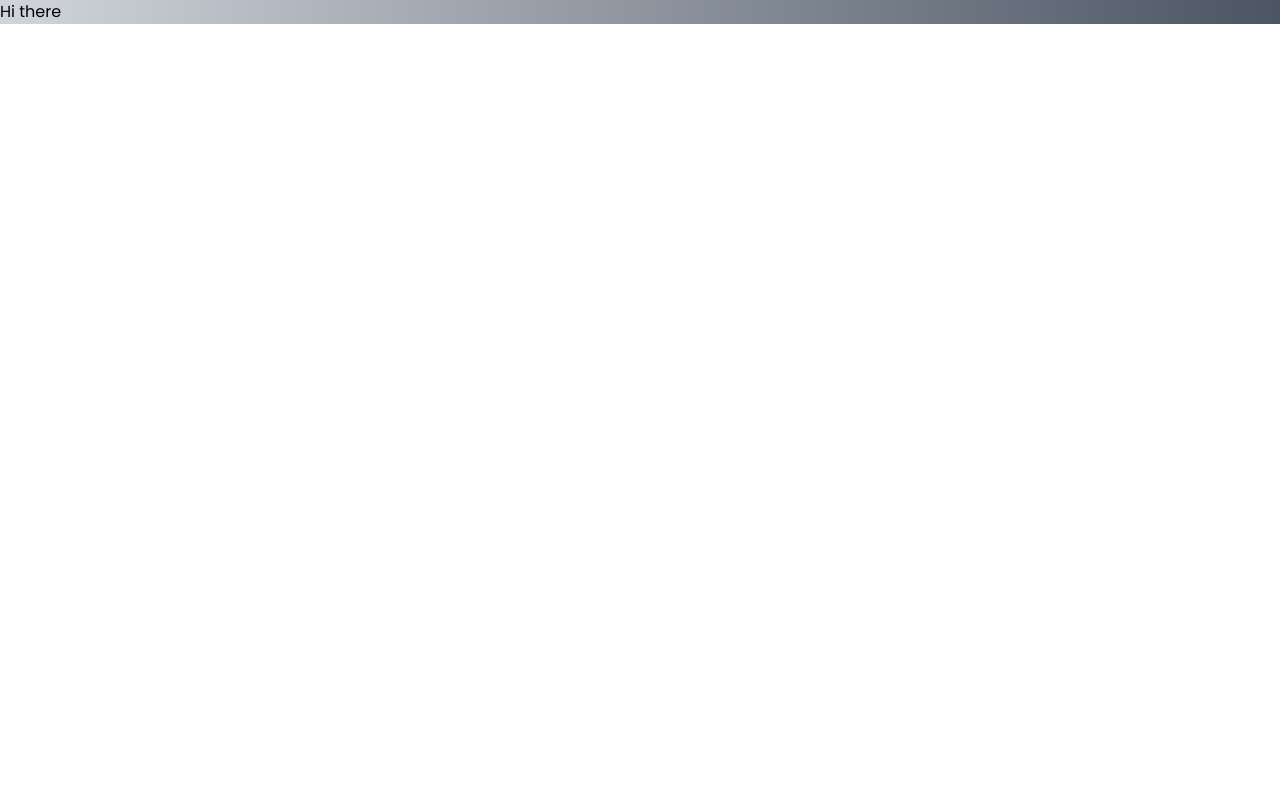
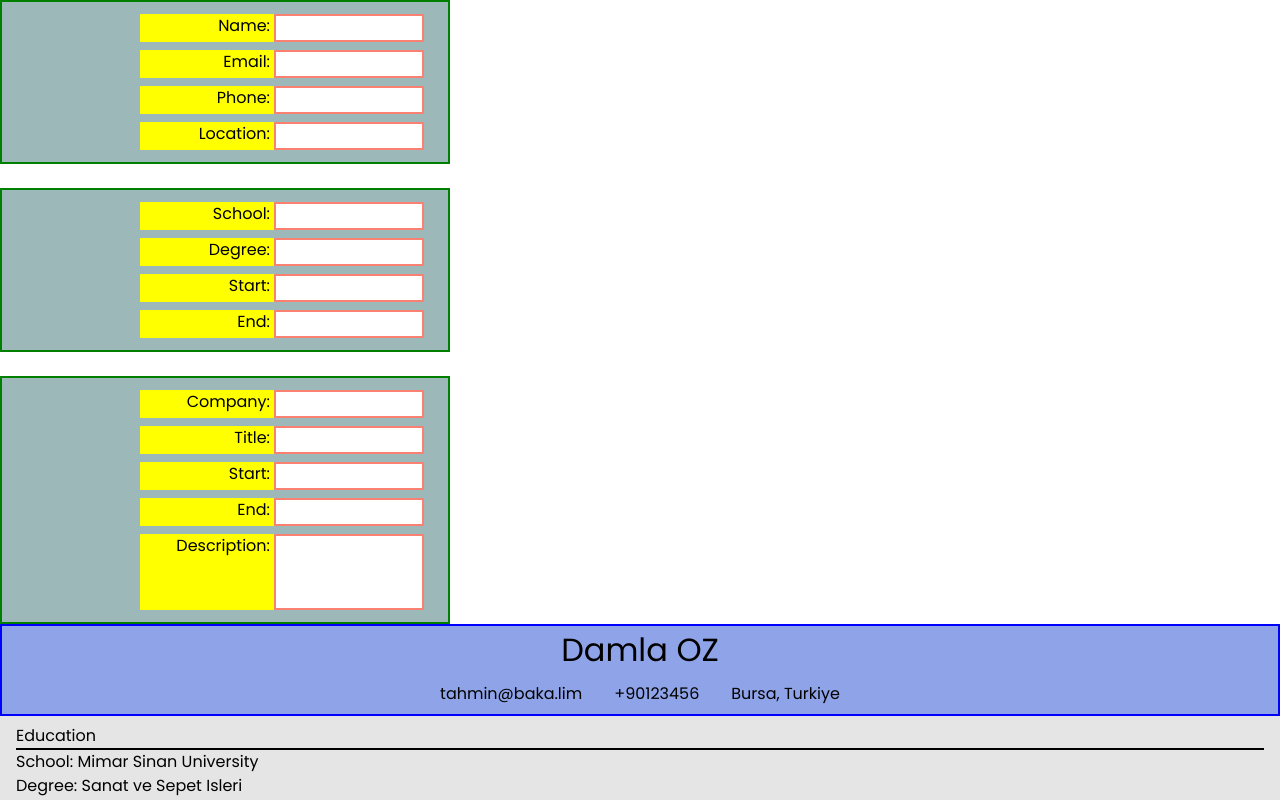
Before and after one commit to Tirnoch/cv-again, a React (Vite) app: page / in a window 1280 px wide. Shown: the top 800 px of the page. Built offline with nearby package versions, Linux system fonts and the light colour scheme.

Commit message:
finish basic functionality

```diff
--- a/src/App.jsx
+++ b/src/App.jsx
@@ -1,47 +1,84 @@
-// import { useState } from 'react';
-// import Personal from './Personal';
-// import Education from './Education';
-// import Experience from './Experience';
-// import Template from './Template';
+import { useState } from 'react';
+import Personal from './components/Personal';
+import Experience from './components/Experience';
+import Education from './components/Education';
+import Template from './components/Template';
 
 const App = () => {
-  // const [personal, setPersonal] = useState({
-  //   name: 'Damla OZ',
-  //   mail: 'tahmin@baka.lim',
-  //   phone: '+90123456',
-  //   location: 'Bursa, Turkiye',
-  // });
-  // const [education, setEducation] = useState([
-  //   {
-  //     school: 'Mimar Sinan University',
-  //     degree: 'Sanat ve Sepet Isleri',
-  //     startDate: '01.01.2001',
-  //     endDate: '02.02.2002',
-  //     id: crypto.randomUUID(),
-  //   },
-  // ]);
-  // const [experience, setExperience] = useState([
-  //   {
-  //     company: 'Random Grafik Tasarim Atolyesi',
-  //     title: 'Grafik Tasarim Bacisi',
-  //     startDate: '03.03.2003',
-  //     endDate: '04.04.2004',
-  //     description: '',
-  //     id: crypto.randomUUID(),
-  //   },
-  // ]);
+  const [personal, setPersonal] = useState({
+    name: 'Damla OZ',
+    email: 'tahmin@baka.lim',
+    phone: '+90123456',
+    location: 'Bursa, Turkiye',
+  });
+  const [education, setEducation] = useState({
+    school: 'Mimar Sinan University',
+    degree: 'Sanat ve Sepet Isleri',
+    startDate: '01.01.2001',
+    endDate: '02.02.2002',
+  });
+  const [experience, setExperience] = useState({
+    company: 'Random Grafik Tasarim Atolyesi',
+    title: 'Grafik Tasarim Bacisi',
+    startDate: '03.03.2003',
+    endDate: '04.04.2004',
+    description: 'done this and that for some time for sure',
+  });
 
-  // const handleInputName = () => {
-  //   let update = document.querySelector('#inputName');
-  //   setPersonal({ ...personal, name: update.value });
-  // };
-  // const [isActive, setIsActive] = useState(false);
+  const handlePersonalChange = (e) => {
+    const { id, value } = e.target;
+    setPersonal({ ...personal, [id]: value });
+  };
+  const handleEducationChange = (e) => {
+    const { id, value } = e.target;
+    setEducation({ ...education, [id]: value });
+  };
+  const handleExperienceChange = (e) => {
+    const { id, value } = e.target;
+    setExperience({ ...experience, [id]: value });
+  };
 
   return (
     <>
-      <div className="bg-gradient-to-r from-gray-300 to-gray-600">
-        <h1>Hi there</h1>
-      </div>
+      <Personal
+        name={personal.name}
+        email={personal.email}
+        phone={personal.phone}
+        location={personal.location}
+        handleChange={handlePersonalChange}
+      />
+      <br />
+      <Education
+        school={education.school}
+        degree={education.degree}
+        startDate={education.startDate}
+        endDate={education.endDate}
+        handleChange={handleEducationChange}
+      />
+      <br />
+      <Experience
+        company={experience.company}
+        title={experience.title}
+        startDate={experience.startDate}
+        endDate={experience.endDate}
+        description={experience.description}
+        handleChange={handleExperienceChange}
+      />
+      <Template
+        name={personal.name}
+        email={personal.email}
+        phone={personal.phone}
+        location={personal.location}
+        schoolName={education.school}
+        schoolDegree={education.degree}
+        schoolStart={education.startDate}
+        schoolEnd={education.endDate}
+        companyName={experience.company}
+        companyTitle={experience.title}
+        companyStart={experience.startDate}
+        companyEnd={experience.endDate}
+        companyDescription={experience.description}
+      />
     </>
   );
 };
--- /dev/null
+++ b/src/components/Education.jsx
@@ -0,0 +1,27 @@
+import '../input.css';
+const Education = ({ handleChange }) => {
+  return (
+    <>
+      <div className="input-container">
+        <div className="input-segment">
+          <label htmlFor={'school'}>School: </label>
+          <input type="text" id={'school'} onChange={handleChange} />
+        </div>
+        <div className="input-segment">
+          <label htmlFor={'degree'}>Degree: </label>
+          <input type="text" id={'degree'} onChange={handleChange} />
+        </div>
+        <div className="input-segment">
+          <label htmlFor={'startDate'}>Start: </label>
+          <input type="text" id={'startDate'} onChange={handleChange} />
+        </div>
+        <div className="input-segment">
+          <label htmlFor={'endDate'}>End: </label>
+          <input type="text" id={'endDate'} onChange={handleChange} />
+        </div>
+      </div>
+    </>
+  );
+};
+
+export default Education;
--- /dev/null
+++ b/src/components/Experience.jsx
@@ -0,0 +1,36 @@
+import '../input.css';
+const Experience = ({ handleChange }) => {
+  return (
+    <>
+      <div className="input-container">
+        <div className="input-segment">
+          <label htmlFor="company">Company: </label>
+          <input
+            type="text"
+            id="company"
+            onChange={handleChange}
+            name="benim adim"
+          />
+        </div>
+        <div className="input-segment">
+          <label htmlFor="title">Title: </label>
+          <input type="text" id="title" onChange={handleChange} />
+        </div>
+        <div className="input-segment">
+          <label htmlFor="startDate">Start: </label>
+          <input type="text" id="startDate" onChange={handleChange} />
+        </div>
+        <div className="input-segment">
+          <label htmlFor="endDate">End: </label>
+          <input type="text" id="endDate" onChange={handleChange} />
+        </div>
+        <div className="input-segment">
+          <label htmlFor="description">Description: </label>
+          <textarea id="description" rows="3" onChange={handleChange} />
+        </div>
+      </div>
+    </>
+  );
+};
+
+export default Experience;
--- /dev/null
+++ b/src/components/Personal.jsx
@@ -0,0 +1,27 @@
+import '../input.css';
+const Personal = ({ handleChange }) => {
+  return (
+    <>
+      <div className="input-container">
+        <div className="input-segment">
+          <label htmlFor={'name'}>Name: </label>
+          <input type="text" id={'name'} onChange={handleChange} />
+        </div>
+        <div className="input-segment">
+          <label htmlFor={'email'}>Email: </label>
+          <input type="text" id={'email'} onChange={handleChange} />
+        </div>
+        <div className="input-segment">
+          <label htmlFor={'phone'}>Phone: </label>
+          <input type="text" id={'phone'} onChange={handleChange} />
+        </div>
+        <div className="input-segment">
+          <label htmlFor={'location'}>Location: </label>
+          <input type="text" id={'location'} onChange={handleChange} />
+        </div>
+      </div>
+    </>
+  );
+};
+
+export default Personal;
--- /dev/null
+++ b/src/components/Template.jsx
@@ -0,0 +1,55 @@
+import '../template.css';
+
+const Template = ({
+  name,
+  email,
+  phone,
+  location,
+  schoolName,
+  schoolDegree,
+  schoolStart,
+  schoolEnd,
+  companyName,
+  companyTitle,
+  companyStart,
+  companyEnd,
+  companyDescription,
+  handleChange,
+}) => {
+  return (
+    <>
+      <div className="cv-container">
+        <div className="primary-segment">
+          <p id="title-name">{name}</p>
+          <div className="personal-info">
+            <p>{email}</p>
+            <p>{phone}</p>
+            <p>{location}</p>
+          </div>
+        </div>
+        <div className="secondary-segment">
+          <div className="minor-segment">
+            <h1>Education</h1>
+            <p>School: {schoolName}</p>
+            <p>Degree: {schoolDegree}</p>
+            <p>
+              Time Period: {schoolStart} - {schoolEnd}
+            </p>
+          </div>
+          <br />
+          <div className="minor-segment">
+            <h1>Work Experience</h1>
+            <p>Company: {companyName}</p>
+            <p>Position: {companyTitle}</p>
+            <p>
+              Time Perood: {companyStart} - {companyEnd}
+            </p>
+            <p>Descrtiption: {companyDescription}</p>
+          </div>
+        </div>
+      </div>
+    </>
+  );
+};
+
+export default Template;
--- /dev/null
+++ b/src/input.css
@@ -0,0 +1,45 @@
+*,
+*::before,
+*::after {
+  box-sizing: border-box;
+  margin: 0;
+  padding: 0;
+}
+
+.input-container {
+  background-color: rgba(1, 72, 72, 0.383);
+  border: 2px solid green;
+  display: flex;
+  flex-direction: column;
+  align-items: flex-end;
+  flex-wrap: wrap;
+  max-width: 450px;
+  padding: 0.5rem 1rem;
+}
+.input-segment {
+  padding: 0.25rem 0.5rem;
+  width: 300px;
+  display: flex;
+}
+.input-segment > input {
+  border: 2px solid salmon;
+  width: 150px;
+}
+.input-segment > label {
+  background-color: yellow;
+  flex: 1;
+  display: flex;
+  justify-content: flex-end;
+  padding-right: 0.25rem;
+}
+.input-segment > textarea {
+  resize: none;
+  border: 2px solid salmon;
+  width: 150px;
+}
+
+@media (max-width: 450px) {
+  .input-container {
+    border: 2px solid orange;
+  }
+}
--- /dev/null
+++ b/src/template.css
@@ -0,0 +1,36 @@
+@import url('https://fonts.googleapis.com/css2?family=Poppins:wght@400;500;600;700&display=swap');
+*,
+*::before,
+*::after {
+  box-sizing: border-box;
+  margin: 0;
+  padding: 0;
+  font-family: 'Poppins', sans-serif;
+}
+
+.primary-segment {
+  background-color: rgba(74, 108, 218, 0.623);
+  border: 2px solid blue;
+  padding: 0.5rem 1rem;
+  display: flex;
+  flex-direction: column;
+  gap: 1rem;
+  align-items: center;
+}
+#title-name {
+  line-height: 2rem;
+  font-size: 2rem;
+}
+.personal-info {
+  display: flex;
+  gap: 2rem;
+  flex-wrap: wrap;
+  justify-content: center;
+}
+.secondary-segment {
+  background-color: rgba(0, 0, 0, 0.1);
+  padding: 0.5rem 1rem;
+}
+.minor-segment > h1 {
+  border-bottom: 2px solid black;
+}
```
Also changed, not shown: src/Education.jsx (deleted), src/Experience.jsx (deleted), src/Personal.jsx (deleted), src/Template.jsx (deleted).
